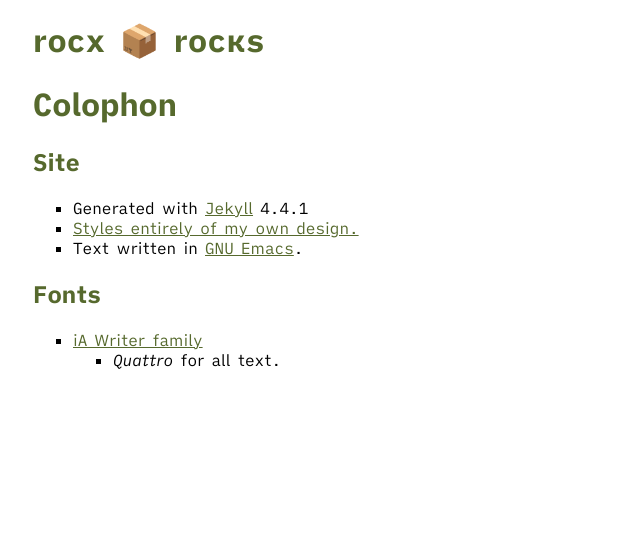
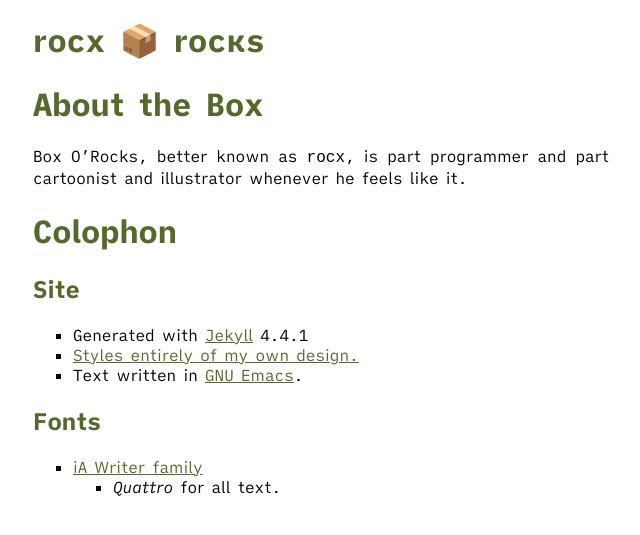
Before and after one commit to rocx/rocx.github.io, a Jekyll site: the page built from about.md, in a window 1280 px wide. Shown: the top 535 px of the page, without its empty margins (319-959 px from the left). Built offline with Jekyll 4.4.1, drawn with Linux system fonts in a browser that asks for light colours; our own code applies the rules of GitHub Pages for plain Markdown files.

Commit message:
Move colophon to an About page
Git thinks it's a renaming for some reason.
Maybe it's right and I'm the one in denial.

```diff
--- a/colophon.md
+++ b/about.md
@@ -1,6 +1,11 @@
 ---
-title: "Colophon"
+title: "About the Box"
 ---
+
+# About the Box
+
+Box O'Rocks, better known as `rocx`, is part programmer and part
+cartoonist and illustrator whenever he feels like it.
 
 # Colophon
 
```
